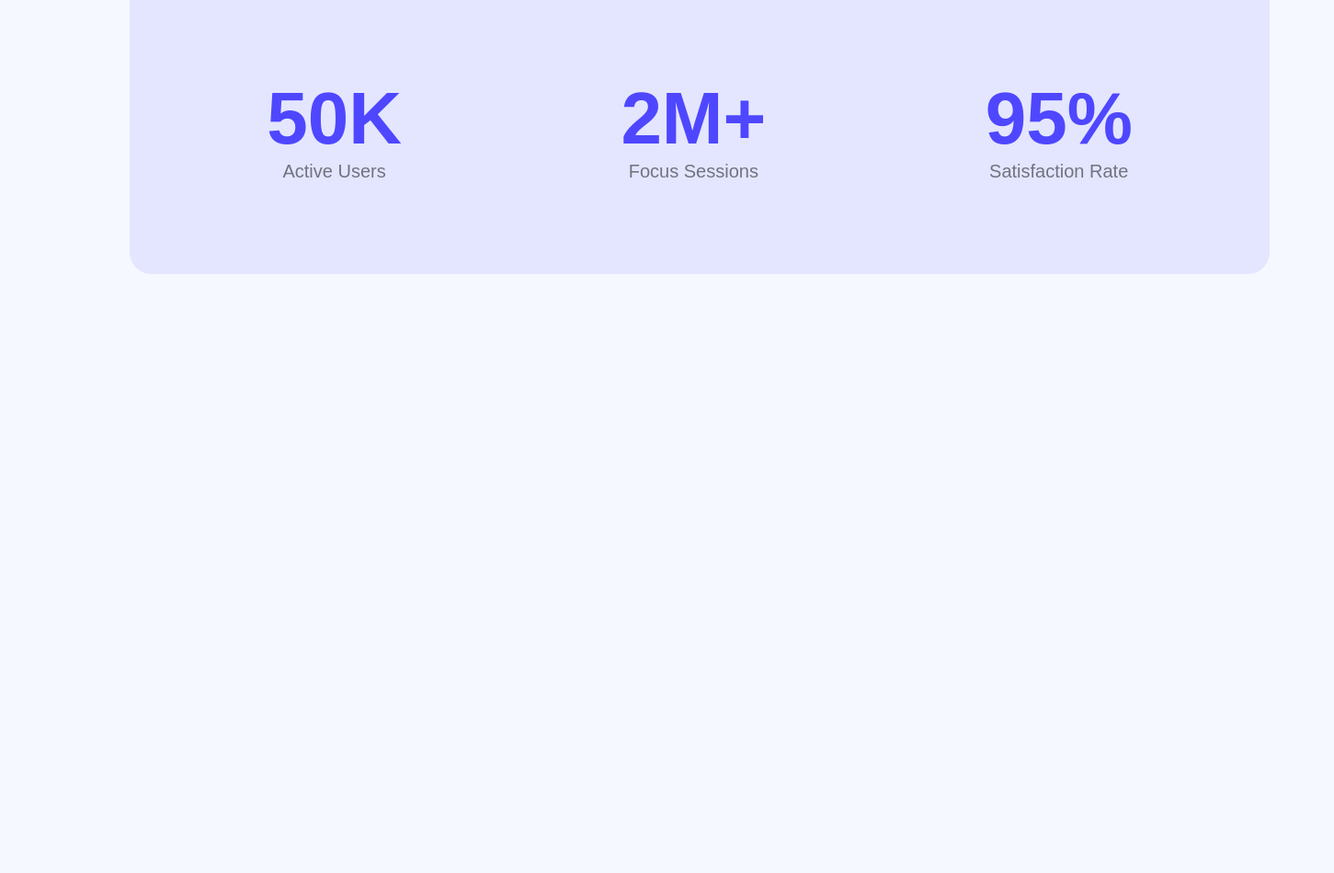
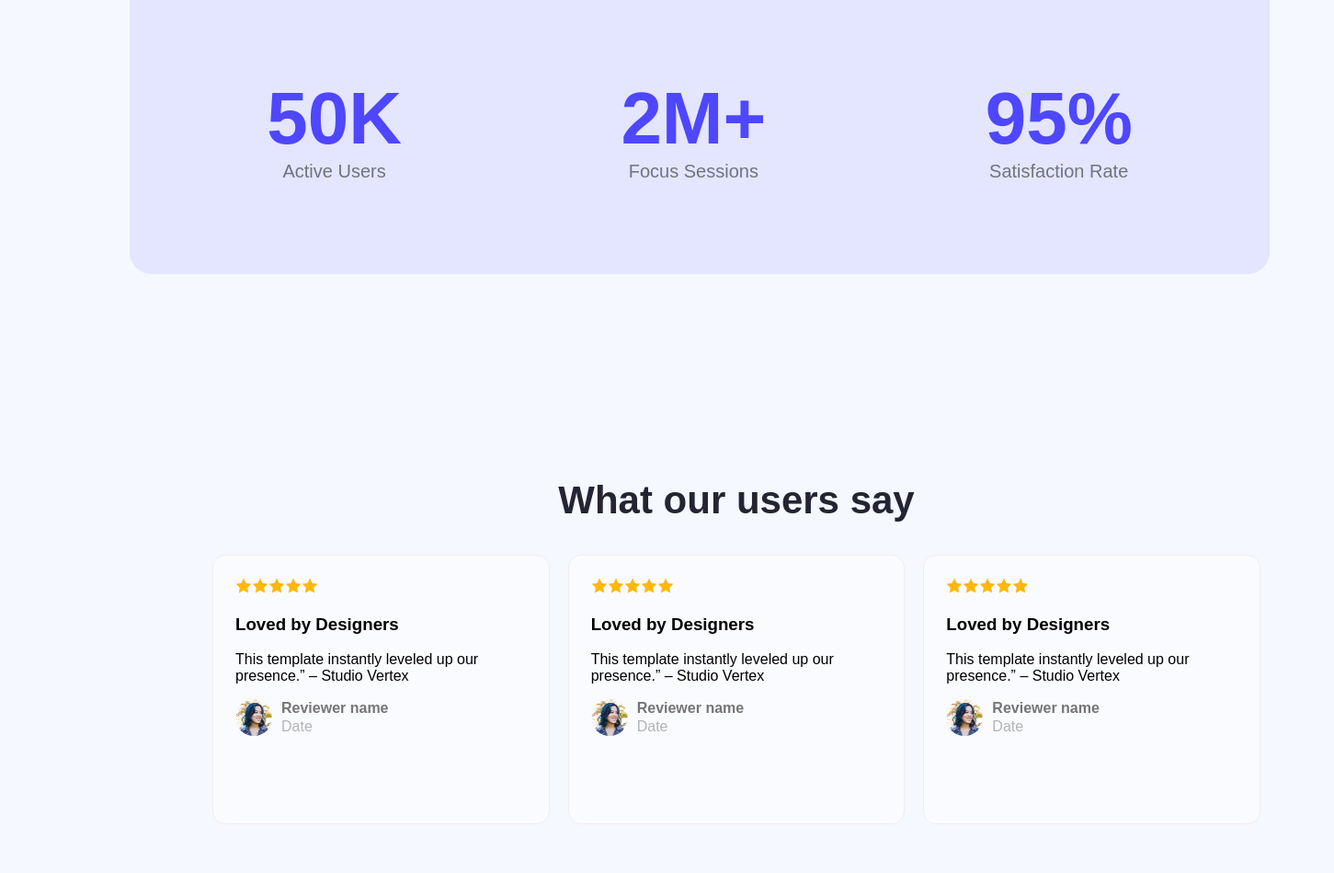
Before and after one commit to shahanhar/web-flow-A01, a plain HTML site: page index.html in a window 1280 px wide. Shown: the part 1758-2707 px from the top of the page at 92% size, 1451 px wide, since content can reach past the window. Before the commit the page ends 2193 px from the top, so only its background shows below. Drawn offline with Linux system fonts and the light colour scheme.

Commit message:
added a card section and styles

```diff
--- a/index.html
+++ b/index.html
@@ -43,6 +43,59 @@
                 </div>
             </div>
         </section>
+        <section class="testimonials">
+            <h2 class="testimonial-title">What our users say</h2>
+            <div class="testimonial">
+                <div class="cards">
+                    <div class="card">
+                        <div class="rate"><img src="Assets/icon-star.png" alt=""><img src="Assets/icon-star.png" alt=""><img src="Assets/icon-star.png" alt=""><img src="Assets/icon-star.png" alt=""><img src="Assets/icon-star.png" alt="">
+                        </div>
+                        <div class="review">
+                            <h3>Loved by Designers</h3>
+                            <p>This template instantly leveled up our presence.” – Studio Vertex</p>
+                        </div>
+                        <div class="avatar"><img src="Assets/avatar.png" alt="">
+                            <div>
+                                <strong>Reviewer name</strong>
+                                <span>Date</span>
+                            </div>
+                        </div>
+                    </div>
+                </div>
+                <div class="cards">
+                    <div class="card">
+                        <div class="rate"><img src="Assets/icon-star.png" alt=""><img src="Assets/icon-star.png" alt=""><img src="Assets/icon-star.png" alt=""><img src="Assets/icon-star.png" alt=""><img src="Assets/icon-star.png" alt="">
+                        </div>
+                        <div class="review">
+                            <h3>Loved by Designers</h3>
+                            <p>This template instantly leveled up our presence.” – Studio Vertex</p>
+                        </div>
+                        <div class="avatar"><img src="Assets/avatar.png" alt="">
+                            <div>
+                                <strong>Reviewer name</strong>
+                                <span>Date</span>
+                            </div>
+                        </div>
+                    </div>
+                </div>
+                <div class="cards">
+                    <div class="card">
+                        <div class="rate"><img src="Assets/icon-star.png" alt=""><img src="Assets/icon-star.png" alt=""><img src="Assets/icon-star.png" alt=""><img src="Assets/icon-star.png" alt=""><img src="Assets/icon-star.png" alt="">
+                        </div>
+                        <div class="review">
+                            <h3>Loved by Designers</h3>
+                            <p>This template instantly leveled up our presence.” – Studio Vertex</p>
+                        </div>
+                        <div class="avatar"><img src="Assets/avatar.png" alt="">
+                            <div>
+                                <strong>Reviewer name</strong>
+                                <span>Date</span>
+                            </div>
+                        </div>
+                    </div>
+                </div>
+            </div>
+        </section>
     </main>
     <footer>
 
--- a/styles/index.css
+++ b/styles/index.css
@@ -136,3 +136,69 @@ header{
     color: rgba(0, 0, 0, 0.5);
     margin-top: auto;
 }
+/* card style */
+
+.testimonials{
+    width: 1140px;
+    text-align: center;
+    padding: 50px 80px;
+    margin: 137px 149px 137px 151px;
+}
+.testimonial{
+    display: flex;
+    gap: 20px;
+    text-align: left;
+}
+.testimonial-title{
+    font-weight: bold;
+    font-size: 42px;
+    text-align: center;
+    color: #252432;
+}
+.cards{
+    width: 366px;
+    height: 243px;
+    display: flex;
+    flex-wrap: wrap;
+    justify-content: center;
+    gap: 24px;
+    padding: 24px 24px;
+    background-color: rgba(255, 255, 255, 0.5);
+    border: 1px solid #F2EDED;
+    text-align: left;
+    border-radius: 14px;
+    box-shadow: rgba(255, 255, 255, 0.5);
+}
+.avatar img{
+    width: 40px;
+    height: 40px;
+    border: none;
+    border-radius: 9999px;
+}
+.rate{
+    text-align: left;
+    gap: 4px;
+    color: #FFB805;
+}
+.avatar{
+    display: flex;
+    align-items: center;
+    gap: 10px;
+    margin-top: 5px;
+}
+.avatar div{
+    display: flex;
+    flex-direction: column;
+    align-items: flex-start;
+    gap: 2px;
+}
+.avatar strong{
+    font-weight: 600;
+    font-size: 16px;
+    color: #757575;
+}
+.avatar span{
+    font-weight: 400;
+    font-size: 16px;
+    color: #B3B3B3;
+}
```
